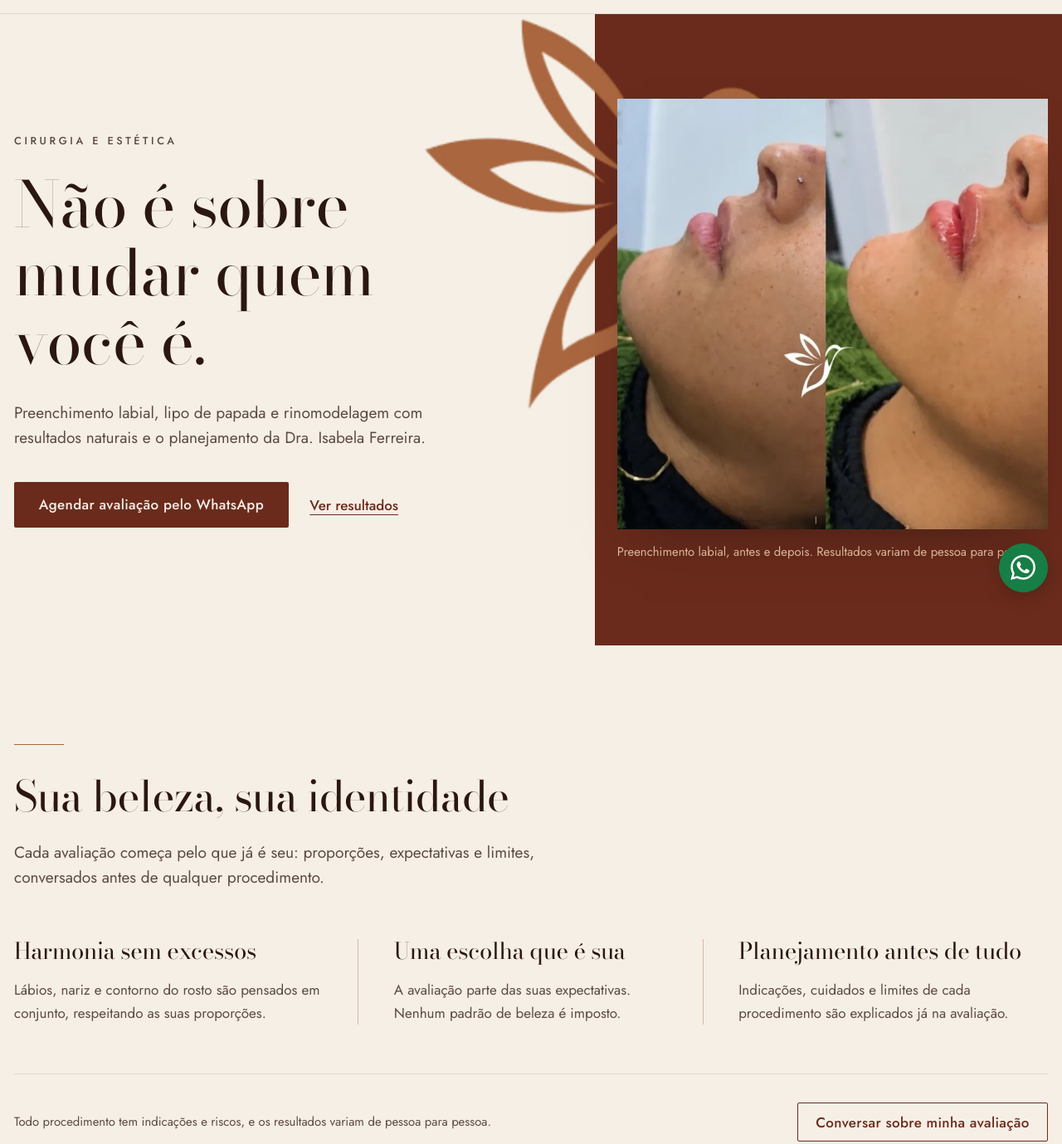
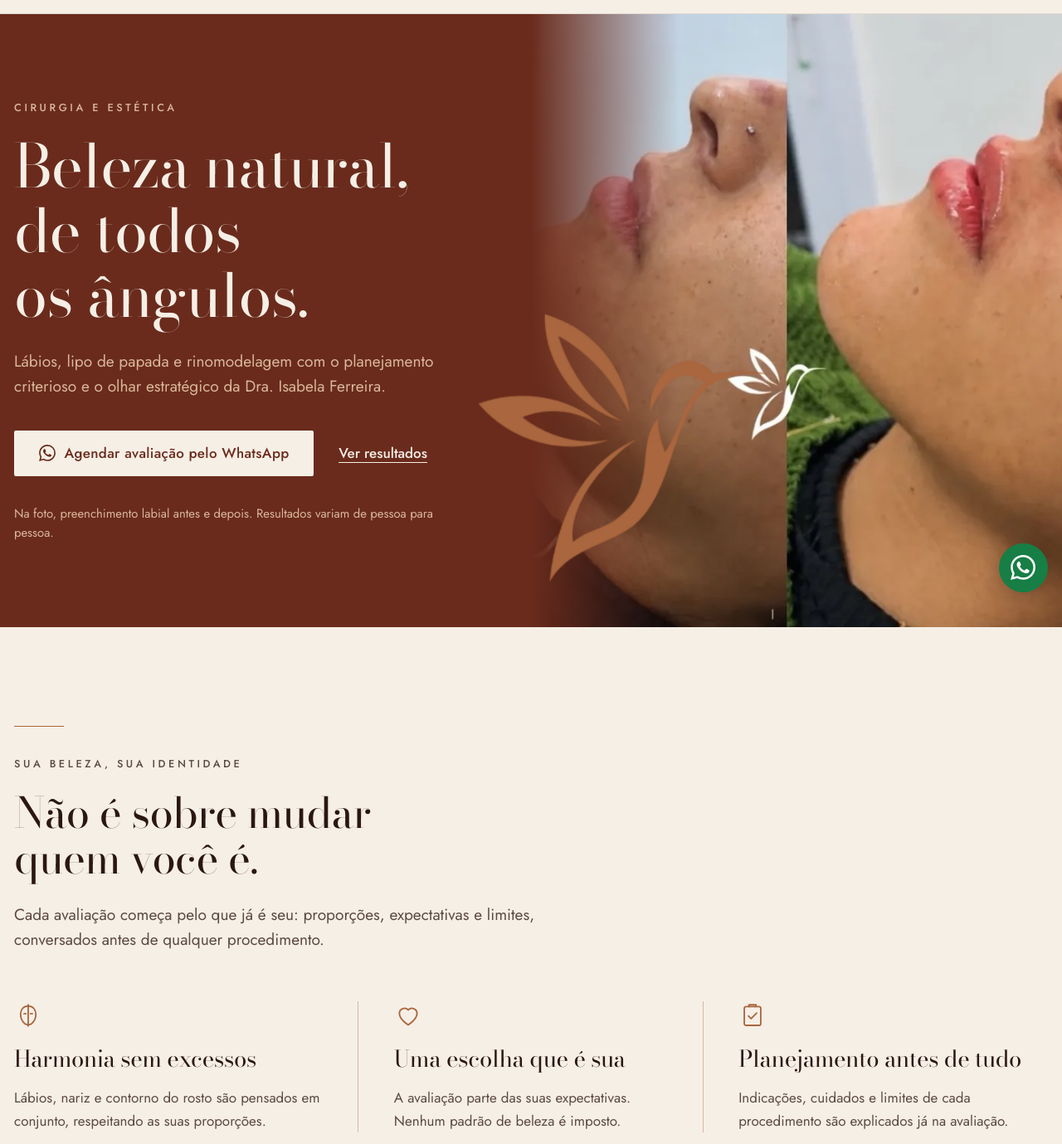
Before and after one commit to caiquevieira/yahweh-clinic-demo, a plain HTML site: page index.html in a window 1280 px wide. Shown: the part 69-1448 px from the top of the page at 83% size. Drawn offline with nearby package versions, Linux system fonts and the light colour scheme.

Commit message:
Demo v2: hero novo, ícones nos princípios, beija-flor corrigido
Co-Authored-By: Claude Opus 5.5 <noreply@anthropic.com>

```diff
--- a/index.html
+++ b/index.html
@@ -28,9 +28,9 @@
   <link rel="preconnect" href="https://fonts.gstatic.com" crossorigin>
   <link href="https://fonts.googleapis.com/css2?family=Bodoni+Moda:ital,opsz,wght@0,6..96,400..600;1,6..96,400&family=Jost:wght@400;500&display=swap" rel="stylesheet">
 
-  <link rel="stylesheet" href="assets/css/styles.css?v=202611241204">
-  <script src="assets/js/main.js?v=202611241204" defer></script>
-  <script src="assets/js/galeria-ampliada.js?v=202611241204" defer></script>
+  <link rel="stylesheet" href="assets/css/styles.css?v=202611241208">
+  <script src="assets/js/main.js?v=202611241208" defer></script>
+  <script src="assets/js/galeria-ampliada.js?v=202611241208" defer></script>
 
   <!-- Sem endereço, horário e mapa por enquanto (cliente, 24/11/2026). Ao receber: incluir address, geo e openingHoursSpecification. -->
   <script type="application/ld+json">
@@ -84,31 +84,38 @@
 
 <main id="conteudo">
 <!-- SECTION: hero -->
-<section id="inicio" class="relative overflow-hidden" aria-labelledby="hero-titulo">
-  <div class="hero-painel" aria-hidden="true"></div>
-  <div class="container-lp relative grid gap-16 pt-14 md:pt-20 lg:grid-cols-12 lg:items-center lg:gap-0 lg:py-24">
-    <div class="lg:col-span-6 lg:pr-12">
-      <p class="rotulo text-texto-suave">Cirurgia e estética</p>
-      <h1 id="hero-titulo" class="mt-6 text-[2.75rem] md:text-[3.75rem] lg:text-[4.5rem]">Não é sobre mudar quem você é.</h1>
-      <p class="mt-7 max-w-[34rem] text-lg text-texto-suave">Preenchimento labial, lipo de papada e rinomodelagem com resultados naturais e o planejamento da Dra. Isabela Ferreira.</p>
-      <div class="mt-9 flex flex-wrap items-center gap-x-6 gap-y-4">
-        <a href="https://wa.me/5511941549135?text=Ol%C3%A1!%20Vim%20pelo%20site%20e%20gostaria%20de%20agendar%20uma%20avalia%C3%A7%C3%A3o%20na%20Yahweh%20Clinic." target="_blank" rel="noopener"
-           class="btn btn-marca btn-lg" data-track="whatsapp" data-origem="hero">Agendar avaliação pelo WhatsApp</a>
-        <a href="#resultados" class="link-sublinhado text-marca">Ver resultados</a>
-      </div>
-    </div>
-
-    <figure class="relative -mx-4 bg-marca px-4 pt-14 pb-10 sm:mx-0 sm:px-8 lg:col-span-5 lg:col-start-8 lg:bg-transparent lg:p-0">
-      <img src="assets/img/beija-flor-cobre.webp" alt="" width="529" height="490" class="hero-beija-flor" aria-hidden="true">
+<!-- Mobile: foto em cima, dissolvendo no mogno, texto por cima da base da foto.
+     Desktop: mogno inteiro, texto à esquerda, foto sangrando até a borda direita e o beija-flor cruzando a divisa. -->
+<section id="inicio" class="secao-escura relative overflow-hidden bg-marca text-sobre-marca" aria-labelledby="hero-titulo">
+  <div class="lg:grid lg:min-h-[42rem] lg:grid-cols-12">
+    <figure class="relative lg:order-2 lg:col-span-6">
       <img src="assets/img/preenchimento-labial-perfil-1600.webp"
            srcset="assets/img/preenchimento-labial-perfil-800.webp 800w, assets/img/preenchimento-labial-perfil-1600.webp 1043w"
-           sizes="(min-width: 1024px) 30rem, 100vw"
+           sizes="(min-width: 1024px) 50vw, 100vw"
            width="1043" height="1043"
            alt="Antes e depois de preenchimento labial, visto de perfil"
            fetchpriority="high"
-           class="relative aspect-square w-full object-cover shadow-[0_30px_60px_-30px_rgb(43_23_18/0.6)]">
-      <figcaption class="relative mt-4 text-sm text-areia">Preenchimento labial, antes e depois. Resultados variam de pessoa para pessoa.</figcaption>
+           class="aspect-square w-full object-cover sm:aspect-[16/10] sm:object-[50%_30%] lg:absolute lg:inset-0 lg:aspect-auto lg:h-full">
+      <div class="hero-degrade" aria-hidden="true"></div>
     </figure>
+
+    <div class="relative z-10 -mt-24 px-4 pb-16 sm:-mt-32 sm:px-8 lg:order-1 lg:col-span-6 lg:mt-0 lg:flex lg:items-center lg:py-24 lg:pr-16 lg:pl-[max(1rem,calc((100vw-74rem)/2))]">
+      <img src="assets/img/beija-flor-cobre.webp" alt="" width="529" height="490" class="hero-beija-flor hidden lg:block" aria-hidden="true">
+      <div class="relative">
+        <p class="rotulo text-areia">Cirurgia e estética</p>
+        <h1 id="hero-titulo" class="mt-5 text-[2.75rem] md:text-[3.75rem] lg:text-[4.25rem]">Beleza natural, de todos os ângulos.</h1>
+        <p class="mt-6 max-w-[32rem] text-lg text-areia">Lábios, lipo de papada e rinomodelagem com o planejamento criterioso e o olhar estratégico da Dra. Isabela Ferreira.</p>
+        <div class="mt-9 flex flex-wrap items-center gap-x-7 gap-y-4">
+          <a href="https://wa.me/5511941549135?text=Ol%C3%A1!%20Vim%20pelo%20site%20e%20gostaria%20de%20agendar%20uma%20avalia%C3%A7%C3%A3o%20na%20Yahweh%20Clinic." target="_blank" rel="noopener"
+             class="btn btn-claro btn-lg" data-track="whatsapp" data-origem="hero">
+            <svg width="20" height="20" viewBox="0 0 24 24" fill="currentColor" aria-hidden="true"><path d="M17.472 14.382c-.297-.149-1.758-.867-2.03-.967-.273-.099-.471-.148-.67.15-.197.297-.767.966-.94 1.164-.173.199-.347.223-.644.075-.297-.15-1.255-.463-2.39-1.475-.883-.788-1.48-1.761-1.653-2.059-.173-.297-.018-.458.13-.606.134-.133.298-.347.446-.52.149-.174.198-.298.298-.497.099-.198.05-.371-.025-.52-.075-.149-.669-1.612-.916-2.207-.242-.579-.487-.5-.669-.51-.173-.008-.371-.01-.57-.01-.198 0-.52.074-.792.372-.272.297-1.04 1.016-1.04 2.479 0 1.462 1.065 2.875 1.213 3.074.149.198 2.096 3.2 5.077 4.487.709.306 1.262.489 1.694.625.712.227 1.36.195 1.871.118.571-.085 1.758-.719 2.006-1.413.248-.694.248-1.289.173-1.413-.074-.124-.272-.198-.57-.347m-5.421 7.403h-.004a9.87 9.87 0 0 1-5.031-1.378l-.361-.214-3.741.982.998-3.648-.235-.374a9.86 9.86 0 0 1-1.51-5.26c.001-5.45 4.436-9.884 9.888-9.884 2.64 0 5.122 1.03 6.988 2.898a9.825 9.825 0 0 1 2.893 6.994c-.003 5.45-4.437 9.884-9.885 9.884m8.413-18.297A11.815 11.815 0 0 0 12.05 0C5.495 0 .16 5.335.157 11.892c0 2.096.547 4.142 1.588 5.945L.057 24l6.305-1.654a11.882 11.882 0 0 0 5.683 1.448h.005c6.554 0 11.89-5.335 11.893-11.893a11.821 11.821 0 0 0-3.48-8.413Z"/></svg>
+            Agendar avaliação pelo WhatsApp
+          </a>
+          <a href="#resultados" class="link-sublinhado">Ver resultados</a>
+        </div>
+        <p class="aviso mt-8 max-w-[30rem]">Na foto, preenchimento labial antes e depois. Resultados variam de pessoa para pessoa.</p>
+      </div>
+    </div>
   </div>
 </section>
 <!-- /SECTION: hero -->
@@ -118,21 +125,25 @@
   <div class="container-lp">
     <div class="max-w-2xl">
       <span class="filete" aria-hidden="true"></span>
-      <h2 id="sobre-titulo" class="mt-8 text-[2.25rem] md:text-[3rem]">Sua beleza, sua identidade</h2>
+      <p class="rotulo mt-8 text-texto-suave">Sua beleza, sua identidade</p>
+      <h2 id="sobre-titulo" class="mt-5 text-[2.25rem] md:text-[3rem]">Não é sobre mudar quem você é.</h2>
       <p class="mt-6 text-lg text-texto-suave">Cada avaliação começa pelo que já é seu: proporções, expectativas e limites, conversados antes de qualquer procedimento.</p>
     </div>
 
     <div class="mt-14 grid gap-10 md:grid-cols-3 md:gap-0 md:divide-x md:divide-acento/40">
       <div class="md:pr-10">
-        <h3 class="text-[1.625rem]">Harmonia sem excessos</h3>
+        <svg width="34" height="34" viewBox="0 0 24 24" fill="none" stroke="currentColor" stroke-width="1.3" stroke-linecap="round" stroke-linejoin="round" class="text-acento" aria-hidden="true"><path d="M12 3v18"/><path d="M12 4C8 4 5.5 7 5.5 11c0 3.5 1.6 6.4 3.6 8.1.9.7 1.9.9 2.9.9"/><path d="M12 4c4 0 6.5 3 6.5 7 0 3.5-1.6 6.4-3.6 8.1-.9.7-1.9.9-2.9.9"/><path d="M8.5 10.5h1.5M14 10.5h1.5"/></svg>
+        <h3 class="mt-5 text-[1.625rem]">Harmonia sem excessos</h3>
         <p class="mt-4 text-texto-suave">Lábios, nariz e contorno do rosto são pensados em conjunto, respeitando as suas proporções.</p>
       </div>
       <div class="md:px-10">
-        <h3 class="text-[1.625rem]">Uma escolha que é sua</h3>
+        <svg width="34" height="34" viewBox="0 0 24 24" fill="none" stroke="currentColor" stroke-width="1.3" stroke-linecap="round" stroke-linejoin="round" class="text-acento" aria-hidden="true"><path d="M12 20s-7.5-4.4-7.5-10A4.3 4.3 0 0 1 12 7.4 4.3 4.3 0 0 1 19.5 10c0 5.6-7.5 10-7.5 10Z"/></svg>
+        <h3 class="mt-5 text-[1.625rem]">Uma escolha que é sua</h3>
         <p class="mt-4 text-texto-suave">A avaliação parte das suas expectativas. Nenhum padrão de beleza é imposto.</p>
       </div>
       <div class="md:pl-10">
-        <h3 class="text-[1.625rem]">Planejamento antes de tudo</h3>
+        <svg width="34" height="34" viewBox="0 0 24 24" fill="none" stroke="currentColor" stroke-width="1.3" stroke-linecap="round" stroke-linejoin="round" class="text-acento" aria-hidden="true"><rect x="5" y="4.5" width="14" height="16" rx="1.5"/><path d="M9 4.5V3h6v1.5"/><path d="M8.5 12.5l2.3 2.3 4.7-4.8"/></svg>
+        <h3 class="mt-5 text-[1.625rem]">Planejamento antes de tudo</h3>
         <p class="mt-4 text-texto-suave">Indicações, cuidados e limites de cada procedimento são explicados já na avaliação.</p>
       </div>
     </div>
@@ -165,7 +176,7 @@
     <div class="lg:col-span-6 lg:col-start-7">
       <ul class="divide-y divide-areia/25 border-y border-areia/25">
         <li class="flex gap-6 py-10">
-          <img src="assets/img/beija-flor-cobre.webp" alt="" width="529" height="490" loading="lazy" class="marcador-beija-flor mt-1 shrink-0" aria-hidden="true">
+          <img src="assets/img/beija-flor-cobre.webp" alt="" width="529" height="490" loading="lazy" class="marcador-beija-flor mt-1 h-auto shrink-0 self-start" aria-hidden="true">
           <div>
             <h3 class="text-[2rem]">Preenchimento labial</h3>
             <p class="mt-3 text-areia">Contorno, hidratação e volume para lábios harmoniosos.</p>
@@ -174,7 +185,7 @@
           </div>
         </li>
         <li class="flex gap-6 py-10">
-          <img src="assets/img/beija-flor-cobre.webp" alt="" width="529" height="490" loading="lazy" class="marcador-beija-flor mt-1 shrink-0" aria-hidden="true">
+          <img src="assets/img/beija-flor-cobre.webp" alt="" width="529" height="490" loading="lazy" class="marcador-beija-flor mt-1 h-auto shrink-0 self-start" aria-hidden="true">
           <div>
             <h3 class="text-[2rem]">Lipo de papada</h3>
             <p class="mt-3 text-areia">Redução da gordura submentoniana para um contorno de mandíbula mais definido.</p>
@@ -183,7 +194,7 @@
           </div>
         </li>
         <li class="flex gap-6 py-10">
-          <img src="assets/img/beija-flor-cobre.webp" alt="" width="529" height="490" loading="lazy" class="marcador-beija-flor mt-1 shrink-0" aria-hidden="true">
+          <img src="assets/img/beija-flor-cobre.webp" alt="" width="529" height="490" loading="lazy" class="marcador-beija-flor mt-1 h-auto shrink-0 self-start" aria-hidden="true">
           <div>
             <h3 class="text-[2rem]">Rinomodelagem</h3>
             <p class="mt-3 text-areia">Correção sutil do perfil do nariz, sem cirurgia e com resultado imediato.</p>
```
Also changed, not shown: 404.html (+2 -2 lines), politica-de-privacidade.html (+2 -2 lines), assets/css/styles.css.
